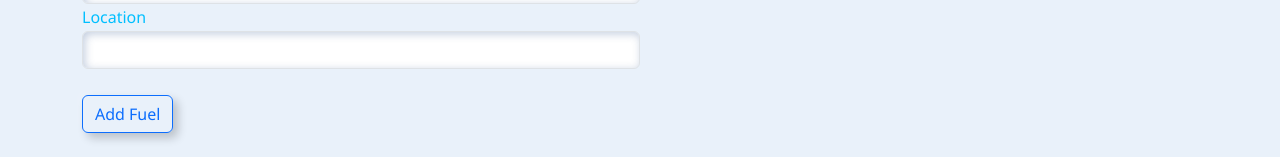
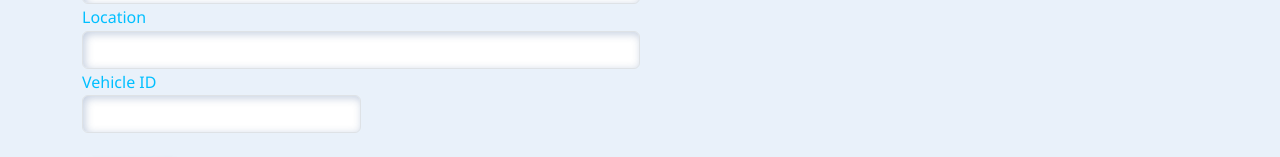
Before and after one commit to danielrichert62/vehicle-records-frontend, a React (Vite) app: page /fuel in a window 1280 px wide. Shown: the part 789-946 px from the top of the page. Built offline with nearby package versions, Linux system fonts and the light colour scheme; no server answers.

Commit message:
enable fuel creation

```diff
--- a/src/Content.jsx
+++ b/src/Content.jsx
@@ -95,9 +95,9 @@ export function Content() {
   const handleCreateFuel = (params, successCallback) => {
     console.log("handleCreateFuel", params);
     axios
-      .post("http://localhost:3000/vehicles.json", params)
+      .post("http://localhost:3000/fuels.json", params)
       .then((response) => {
-        setFuels([...fuels, response.data]);
+        setFuels([response.data]);
         successCallback();
       })
       .catch((error) => {
--- a/src/FuelsNew.jsx
+++ b/src/FuelsNew.jsx
@@ -4,7 +4,7 @@ export function FuelsNew(props) {
     event.preventDefault();
     const params = new FormData(event.target);
     props.onCreateFuel(params, () => event.target.reset());
-    window.location.href = "/fuel";
+    window.location.href = "/";
   };
   return (
     <div id="fuel-new">
@@ -36,7 +36,7 @@ export function FuelsNew(props) {
         <div className="w-50">
           <label htmlFor="InputCostPerGallon">Cost per gallon</label>
           <input
-            type="decimal"
+            type="number"
             name="cost-per-gallon"
             className="form-control"
             id="InputCostPerGallon"
@@ -47,7 +47,7 @@ export function FuelsNew(props) {
         <div className="w-50">
           <label htmlFor="InputGallonsMileage">Gallons</label>
           <input
-            type="decimal"
+            type="number"
             name="gallons"
             className="form-control"
             id="InputGallons"
@@ -66,6 +66,11 @@ export function FuelsNew(props) {
           />
         </div>
 
+        <div className="w-25">
+          <label htmlFor="VehicleId">Vehicle ID</label>
+          <input type="number" name="vehicle_id" className="form-control" id="InputVehicleId" aria-describedby="vehicleIdHelp" />
+        </div>
+
         <br />
         <button type="submit" className="btn btn-outline-primary">
           Add Fuel
```
